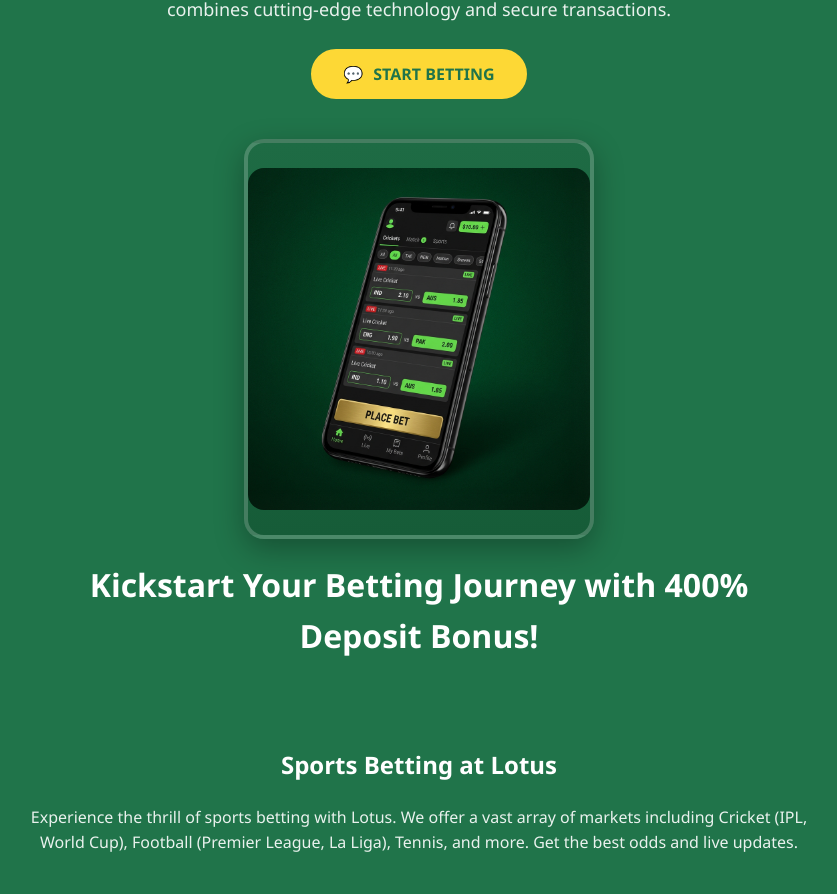
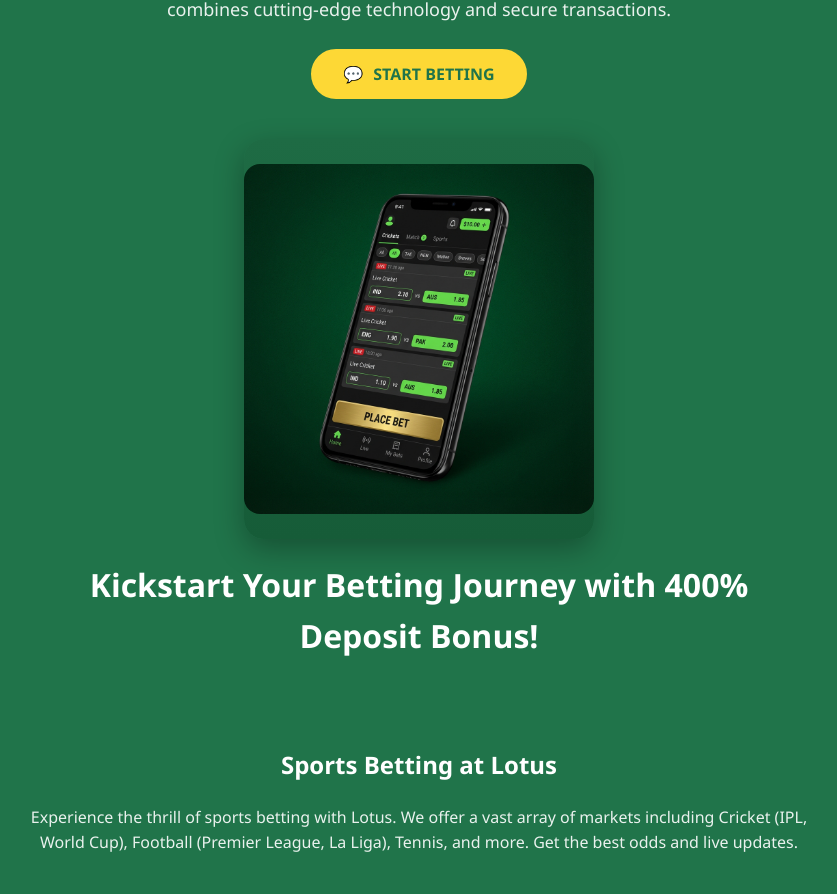
Before and after one commit to games-website/six-websites, a React (Vite) app: page /home in a window 1280 px wide. Shown: the part 812-1706 px from the top of the page, without its empty margins (221-1058 px from the left). Built offline with nearby package versions, Linux system fonts and the light colour scheme.

Commit message:
Comment out CSS styles for input group and button
Comment out the .input-group styles and border property in .btn-primary.

```diff
--- a/src/index.css
+++ b/src/index.css
@@ -172,10 +172,10 @@
     font-weight: 700;
 }
 
-.input-group {
+/* .input-group {
     margin-bottom: 15px;
-}
-
+} */
+/*
 input[type="text"],
 input[type="password"] {
     width: 100%;
@@ -186,7 +186,7 @@
     font-size: 15px;
     background: #fff;
     color: #333;
-}
+} */
 
 .btn-primary {
     background-color: var(--accent-yellow);
@@ -258,7 +258,7 @@
     display: flex;
     align-items: center;
     justify-content: center;
-    border: 4px solid rgba(255, 255, 255, 0.2);
+    /* border: 4px solid rgba(255, 255, 255, 0.2); */
     position: relative;
     box-shadow: 0 10px 30px rgba(0, 0, 0, 0.3);
 }
```
